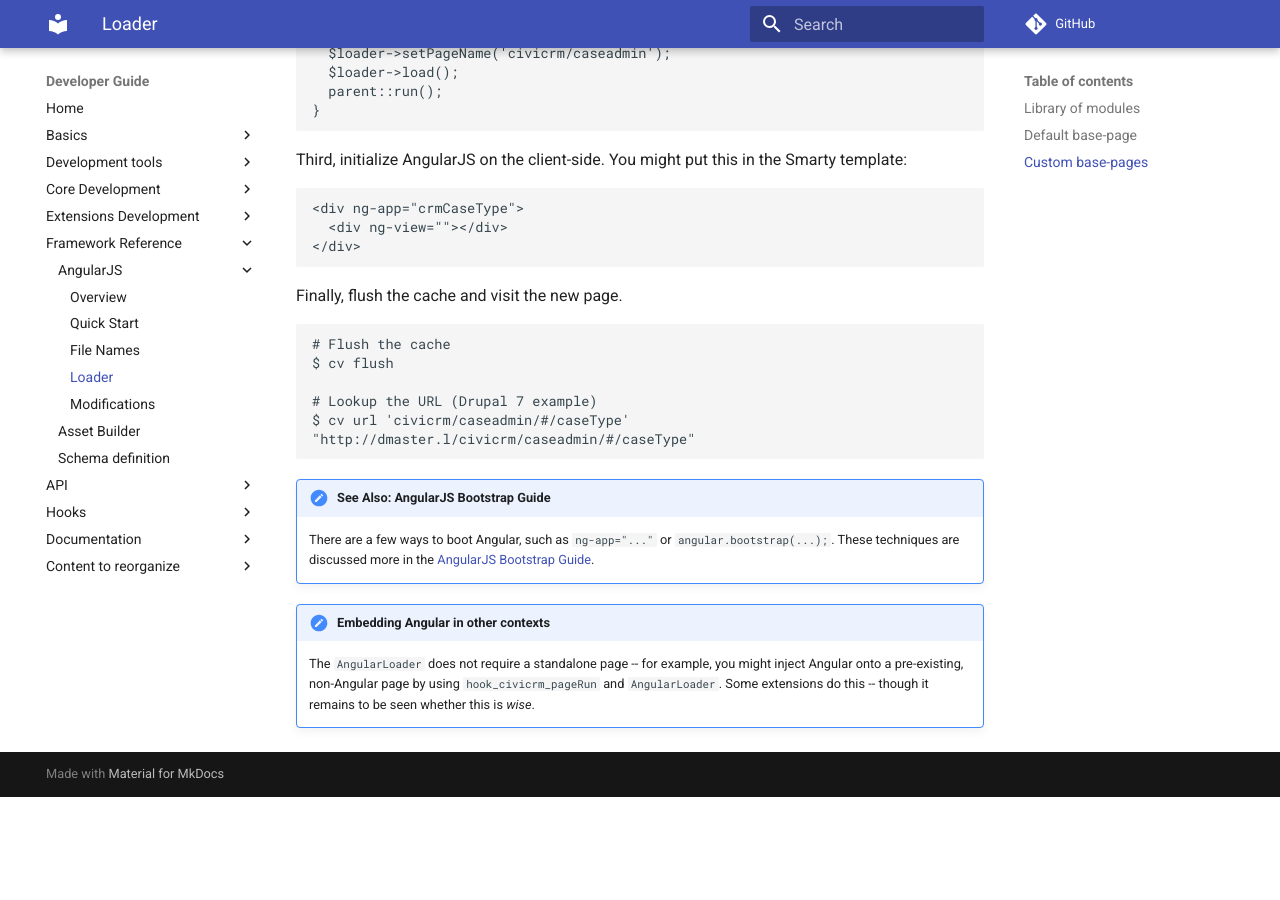
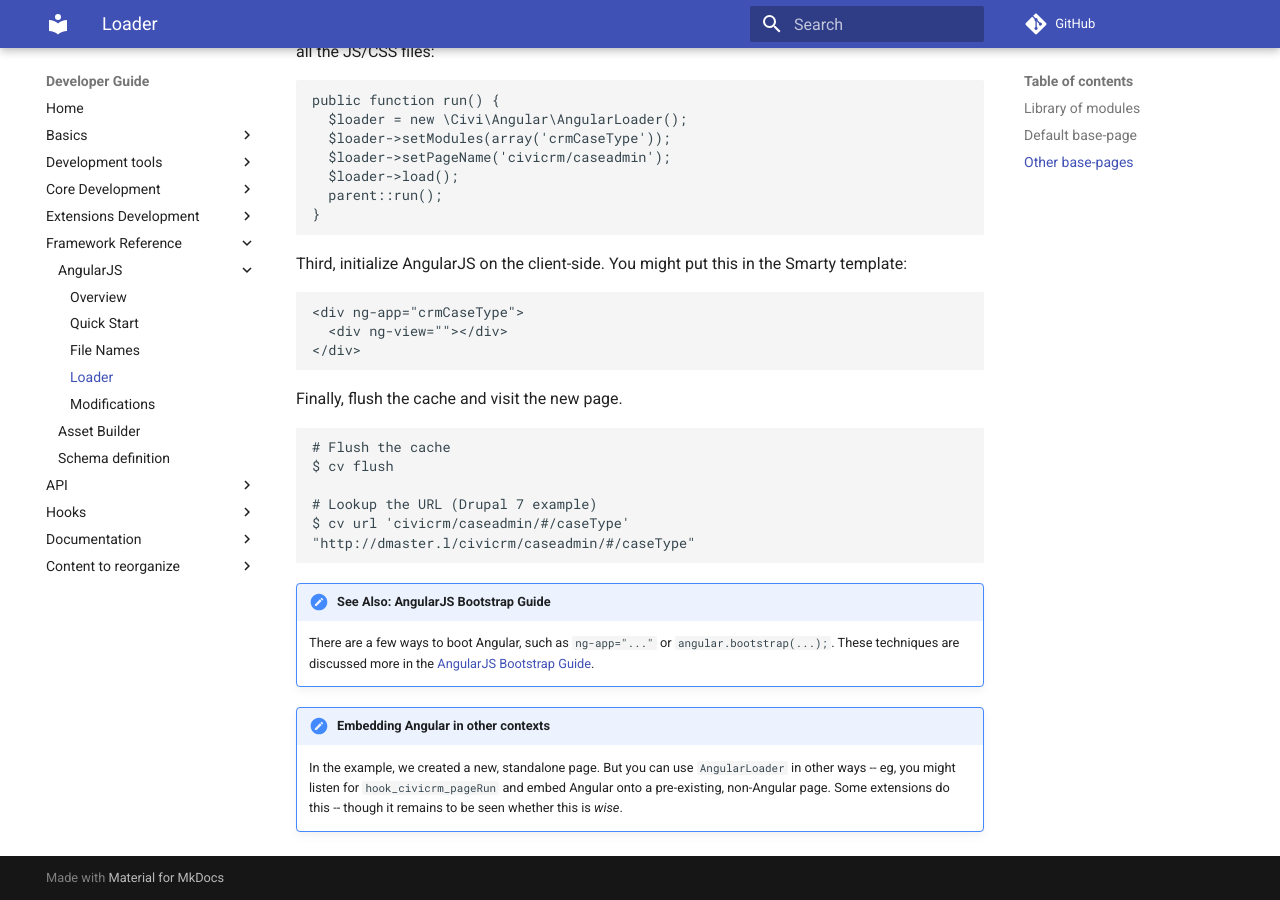
Before and after one commit to civicrm/civicrm-dev-docs, an MkDocs documentation site: the page built from docs/framework/angular/loader.md, in a window 1280 px wide and 900 px high, scrolled down 2931 px. Built offline with MkDocs 1.6.1 and Material for MkDocs 9.7.7, drawn with Linux system fonts in a browser that asks for light colours; comment, search, counter and statistics services are not loaded; old or Windows-style settings are respelled for this version of MkDocs; before the commit the page ends 3728 px from its top, so only the background shows below that; some of the changed text lies outside the part shown.

Commit message:
AngularJS Loader - Misc copy-edit

```diff
--- a/docs/framework/angular/loader.md
+++ b/docs/framework/angular/loader.md
@@ -117,7 +117,11 @@
     `array('civicrm/a')`.  In other words, if you don't specify otherwise,
     all modules are loaded on `civicrm/a`.
 
-## Custom base-pages
+!!! note "How does `load()` output the `<script>` tag(s)?"
+    `load()` uses [CRM_Core_Resources](https://wiki.civicrm.org/confluence/display/CRMDOC/Resource+Reference)
+    to register JS/CSS files.
+
+## Other base-pages
 
 Loading all Angular modules on one page poses a trade-off.  On one hand, it
 warms up the caches and enables quick transitions between screens.  On the
@@ -175,7 +179,8 @@
 
 !!! caution "Embedding Angular in other contexts"
 
-    The `AngularLoader` does not require a standalone page -- for
-    example, you might inject Angular onto a pre-existing, non-Angular page
-    by using `hook_civicrm_pageRun` and `AngularLoader`.  Some extensions do
-    this -- though it remains to be seen whether this is *wise*.
+    In the example, we created a new, standalone page.  But you can use
+    `AngularLoader` in other ways -- eg, you might listen for
+    `hook_civicrm_pageRun` and embed Angular onto a pre-existing,
+    non-Angular page.  Some extensions do this -- though it remains to be
+    seen whether this is *wise*.
```
Also changed, not shown: other parts of docs/framework/angular/loader.md (+1 -1 lines).
